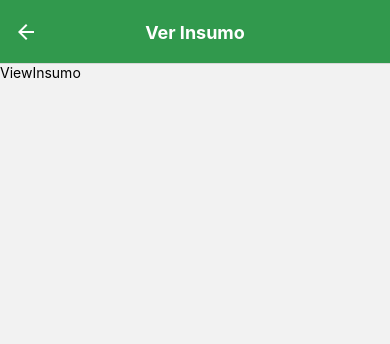
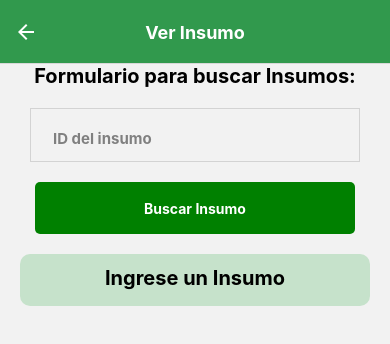
Before and after one commit to MaxiColman/CTC-Fruit-Farm, a React Native app: screen /ViewInsumo in a window 390 px wide. Shown: the top 344 px of the page. Built offline with nearby package versions, Linux system fonts and the light colour scheme; what expo-sqlite would draw is missing.

Commit message:
Modificacion8
insumos

```diff
--- a/src/screens/Insumos/data/UpdateInsumo.js
+++ b/src/screens/Insumos/data/UpdateInsumo.js
@@ -117,6 +117,7 @@ const UpdateInsumo = () => {
               <MyInputText
                 placeholder="Ingrese el ID del Insumo a buscar"
                 onChangeText={handlesetInsumoId}
+                keyboardType="numeric"
                 styles={styles.input}
                 value={InsumoId}
               />
--- a/src/screens/Insumos/data/ViewInsumo.js
+++ b/src/screens/Insumos/data/ViewInsumo.js
@@ -1,14 +1,149 @@
-import { StyleSheet, Text, View } from 'react-native'
-import React from 'react'
+import React, { useState } from "react";
+import { StyleSheet, Text, View, SafeAreaView, Alert, KeyboardAvoidingView, ScrollView,} from "react-native";
+import MyText from "../../../components/MyText";
+import MyInputText from "../../../components/MyInputText";
+import SingleButton from "../../../components/SingleButton";
+import { useNavigation } from "@react-navigation/native";
+import DatabaseConnection from "../../../database/db-connection";
+const db = DatabaseConnection.getConnection();
+
+
 
 const ViewInsumo = () => {
+
+  const [insumoID, setinsumoId] = useState("");
+  const [id, setid] = useState(null);
+  const navigation = useNavigation();
+
+
+// metodo para setear los estados
+const handleInsumoId = (id) => {
+  setinsumoId(id);
+}
+
+const getInsumo = () => {
+  if (!insumoID && !insumoID.length && insumoID === "") {
+    Alert.alert("Error", "El ID del insumo es obligatorio");
+    return false;
+  }
+
+  db.transaction((tx) => {
+    tx.executeSql(
+      "SELECT * FROM insumos WHERE id=?",
+      [insumoID],
+      (tx, results) => {
+        console.log("Results", results.rows);
+        if (results.rows.length > 0) {
+          console.log('seteo insumo')
+          setid(results.rows._array[0]);
+        } else {
+          Alert.alert("Error", "El insumo no existe", [
+            {
+              text: "Ok",
+              onPress: () => navigation.navigate("HomeInsumos"),
+            }
+          ],
+            {
+              text: "Cancel",
+              cancelable: false
+            }
+          )
+        }
+      }
+    );
+  });
+};
+
   return (
-    <View>
-      <Text>ViewInsumo</Text>
+    <SafeAreaView style={styles.container}>
+    <View style={styles.viewContainer}>
+      <View style={styles.generalView}>
+        <ScrollView>
+          <KeyboardAvoidingView>
+            <MyText text="Filtrar Insumo por ID" style={styles.text} />
+            <MyText textValue="Formulario para buscar Insumos:" textStyle={styles.title} />
+            <MyInputText
+              placeholder="ID del insumo"
+              onChangeText={handleInsumoId}
+              style={styles.input}
+              value={insumoID}
+            />
+            <SingleButton title="Buscar Insumo" btnColor="green" onPress={getInsumo} />
+
+            <View style={styles.presenterView}>
+              {id ? (
+                <>
+                  <MyText textValue="ID del insumo:" textStyle={styles.presenterTextBold} />
+                  <MyText textValue={id.id.toString()} textStyle={styles.presenterText} />
+                  <MyText textValue="Nombre del insumo:" textStyle={styles.presenterTextBold} />
+                  <MyText textValue={id.insumoName} textStyle={styles.presenterText} />
+                  <MyText textValue="Cantidad de litros:" textStyle={styles.presenterTextBold} />
+                  <MyText textValue={id.cantLitros} textStyle={styles.presenterText} />
+                </>
+              ) : (
+                <Text style={styles.presenterTextBold}>Ingrese un Insumo</Text>
+              )}
+            </View>
+          </KeyboardAvoidingView>
+        </ScrollView>
+      </View>
     </View>
+  </SafeAreaView>
   )
 }
 
+const styles = StyleSheet.create({
+  container: {
+  flex: 1,
+  },
+  title: {
+  fontSize: 20,
+  fontWeight: 'bold',
+  marginBottom: 10,
+  textAlign: 'center',
+  },
+  viewContainer: {
+  flex: 1,
+  },
+  headerBackground: {
+  flex: 1,
+  resizeMode: 'cover',
+  },
+  generalView: {
+  flex: 1,
+  },
+  text: {
+  padding: 10,
+  marginLeft: 20,
+  color: 'black'
+  },
+  input: {
+  padding: 10,
+  margin: 10,
+  color: 'black'
+  },
+  presenterView: {
+  flex: 1,
+  justifyContent: "center",
+  alignItems: "center",
+  marginTop: 20,
+  alignContent: "center",
+  margin: 20,
+  padding: 10,
+  borderRadius: 10,
+  backgroundColor: '#C6E2CB',
+  },
+  presenterText: {
+  fontSize: 18,
+  color: "red",
+  },
+  presenterTextBold: {
+  fontSize: 20,
+  fontWeight: "bold",
+  color: "black",
+  marginBottom: 10,
+  marginTop: 5,
+  }
+  });
+
 export default ViewInsumo
-
-const styles = StyleSheet.create({})
--- a/src/screens/Insumos/data/ViewallInsumos.js
+++ b/src/screens/Insumos/data/ViewallInsumos.js
@@ -1,14 +1,124 @@
-import { StyleSheet, Text, View } from 'react-native'
-import React from 'react'
+import React, { useEffect, useState } from 'react'
+import { StyleSheet, Text, View, SafeAreaView, FlatList, Alert } from 'react-native'
+import MyText from '../../../components/MyText'
+import { ImageBackground } from "react-native";
+import { useNavigation } from '@react-navigation/native'
+import DatabaseConecction from '../../../database/db-connection'
+const db = DatabaseConecction.getConnection();
 
 const ViewallInsumos = () => {
-  return (
-    <View>
-      <Text>ViewallInsumos</Text>
-    </View>
-  )
+
+
+  const [insumoName, setInsumoName] = useState("");
+  const [ cantidadLitros, setCantidadLitros] = useState("");
+
+  const navigation = useNavigation();
+
+// metodo para setear los estados
+const handleinsumoName = (insumoName) => {
+  setInsumoName(insumoName);
 }
 
+const handlecantidadLitros = (cantidadLitros) => {
+  setCantidadLitros(cantidadLitros);
+}
+useEffect(() => {
+  db.transaction((tx) => {
+    tx.executeSql(`SELECT * FROM insumos`, [], (tx, results) => {
+      console.log("results", results);
+      if (results.rows.length > 0) {
+        setInsumoName(results.rows._array);
+      } else {
+        Alert.alert(
+          "Mensaje",
+          "No hay insumos!!!",
+          [
+            {
+              text: "Ok",
+              onPress: () => navigation.navigate("HomeInsumos"),
+            },
+          ],
+          { cancelable: false , text: "Cancelar",}
+        );
+      }
+    });
+  });
+}, []);
+
+const listItemView = (item) => {
+  console.log("### algo ###", item);
+
+  return (
+    <View key={item.id} style={styles.listItemView}>
+      <View style={styles.userInfoContainer}>
+        <MyText textValue="Nombre del insumo:" textStyle={styles.title} />
+        <MyText textValue={item.insumoName} textStyle={styles.textStyle} />
+      </View>
+      <View style={styles.userInfoContainer}>
+        <MyText textValue="Cantidad de litros:" textStyle={styles.title} />
+        <MyText textValue={item.cantLitros} textStyle={styles.textStyle} />
+      </View>
+    </View>
+  );
+};
+
+return (
+  <View style={styles.container}>
+    <ImageBackground
+      source={require('../../../../assets/Imagenes/FondoFormularios2.jpg')}
+      style={styles.headerBackground}
+    >
+      <SafeAreaView style={styles.container}>
+        <View>
+          <FlatList
+            data={insumoName}
+            keyExtractor={(item) => item.id.toString()}
+            renderItem={({ item }) => listItemView(item)}
+            contentContainerStyle={styles.flatListContainer}
+          />
+        </View>
+      </SafeAreaView>
+    </ImageBackground>
+  </View>
+);
+}
+
+const styles = StyleSheet.create({
+  container: {
+    flex: 1
+  },
+  textStyle: {
+    color: 'red',
+    fontSize: 18,
+    fontWeight: 'bold',
+    padding: 5,
+    alignContent: 'center',
+    justifyContent: 'center',
+    textAlign: 'center',
+  },
+  title: {
+    fontSize: 20,
+    fontWeight: 'bold',
+    marginBottom: 10,
+    textAlign: 'center',
+    marginTop: 10,
+  },
+  headerBackground: {
+    flex: 1,
+    resizeMode: 'cover',
+  },
+  listItemView: {
+    backgroundColor: '#C6E2CB',
+    margin: 5,
+    padding: 10,
+    borderRadius: 10,
+  },
+  userInfoContainer: {
+    marginBottom: 3,
+  },
+  flatListContainer: {
+    paddingHorizontal: 15,
+  },
+});
+
 export default ViewallInsumos
-
-const styles = StyleSheet.create({})
--- a/src/screens/Zonas/data/ViewZona.js
+++ b/src/screens/Zonas/data/ViewZona.js
@@ -36,7 +36,7 @@ const getZona = () => {
           console.log('seteo zona')
           setid(results.rows._array[0]);
         } else {
-          Alert.alert("Error", "El la zona no existe", [
+          Alert.alert("Error", "La zona no existe", [
             {
               text: "Ok",
               onPress: () => navigation.navigate("HomeZonas"),
```
